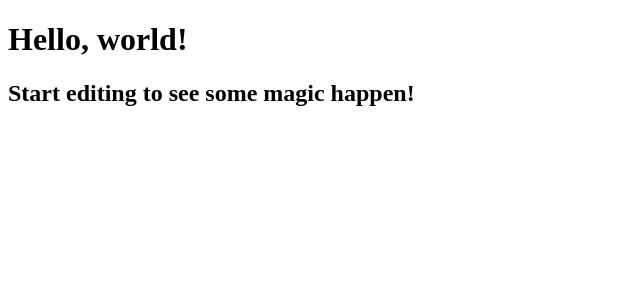
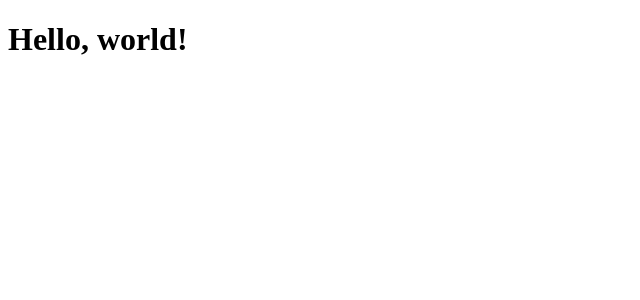
Before and after one commit to cyrcab/monorepo-test, a React (Create React App) app in the folder packages/frontend/: page / in a window 1280 px wide. Shown: the top 300 px of the page, without its empty margins (0-640 px from the left). Built offline with nearby package versions, Linux system fonts and the light colour scheme.

Commit message:
test with sync only

```diff
--- a/packages/frontend/src/App.js
+++ b/packages/frontend/src/App.js
@@ -2,7 +2,6 @@ export const App = () => {
   return (
     <div>
       <h1>Hello, world!</h1>
-      <h2>Start editing to see some magic happen!</h2>
     </div>
   )
 }
```
